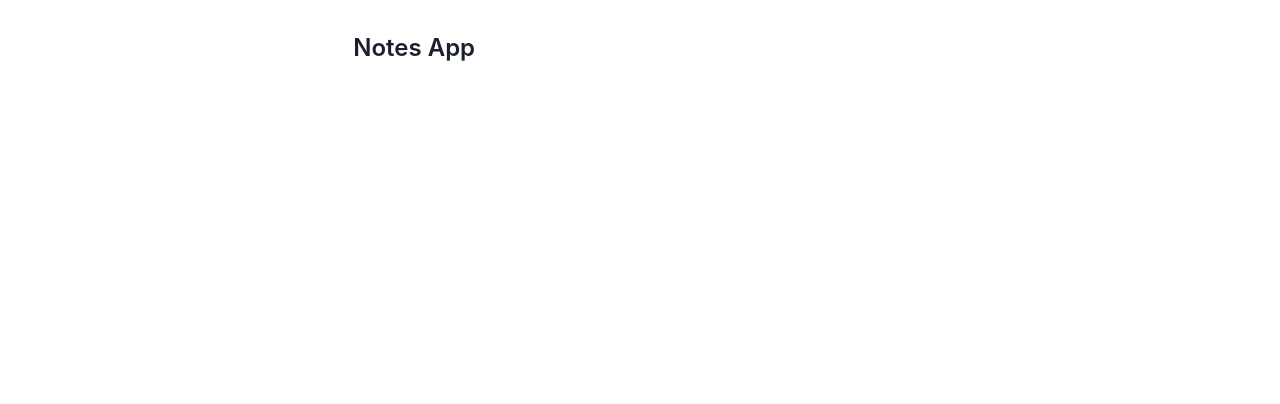
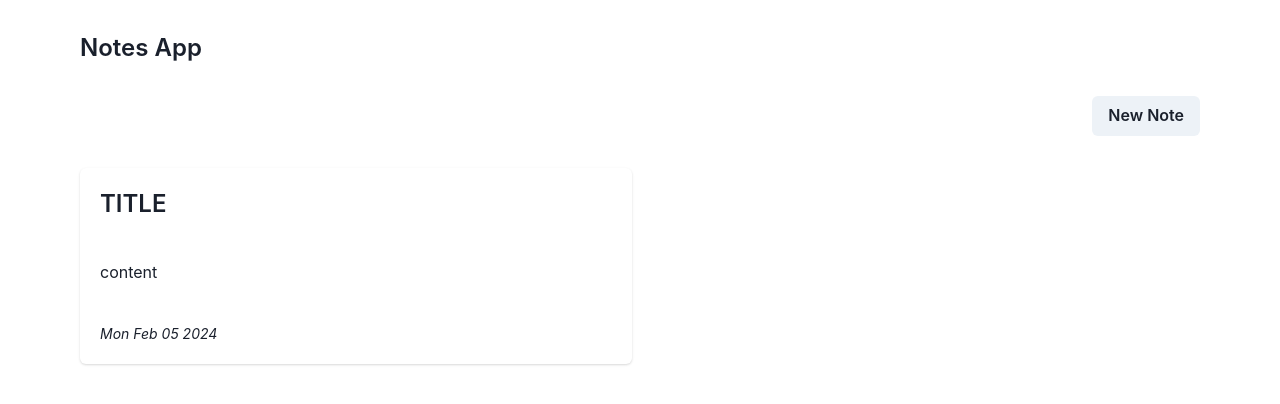
Before and after one commit to jackmaders/react-notes-app, a React (Vite) app: page / in a window 1280 px wide. Shown: the top 404 px of the page. Built offline with nearby package versions, Linux system fonts and the light colour scheme.

Commit message:
create initial structure

```diff
--- a/package.json
+++ b/package.json
@@ -17,7 +17,10 @@
     "@chakra-ui/react": "^2.8.2",
     "@emotion/react": "^11.11.3",
     "@emotion/styled": "^11.11.0",
+    "@types/dompurify": "^3.0.5",
+    "dompurify": "^3.0.8",
     "framer-motion": "^11.0.3",
+    "marked": "^12.0.0",
     "react": "^18.2.0",
     "react-dom": "^18.2.0"
   },
--- a/src/main.tsx
+++ b/src/main.tsx
@@ -1,4 +1,4 @@
-import { ChakraProvider, Container } from "@chakra-ui/react";
+import { ChakraProvider } from "@chakra-ui/react";
 import React from "react";
 import ReactDOM from "react-dom/client";
 import NotesApp from "./notesApp/NotesApp";
@@ -7,10 +7,10 @@ import "./tailwind.css";
 ReactDOM.createRoot(document.getElementById("root")!).render(
   <ChakraProvider>
     <React.StrictMode>
-      <Container className="space-y-8 pt-8">
+      <main className=" container space-y-8 pt-8">
         <h1 className="text-2xl font-semibold">Notes App</h1>
         <NotesApp />
-      </Container>
+      </main>
     </React.StrictMode>
   </ChakraProvider>
 );
--- a/src/notesApp/NotesApp.tsx
+++ b/src/notesApp/NotesApp.tsx
@@ -1,3 +1,30 @@
+import { Button } from "@chakra-ui/react";
+import NotesAppModalCreate from "./NotesAppModalCreate";
+import NotesAppModalEdit from "./NotesAppModalEdit";
+import NotesAppModalRead from "./NotesAppModalRead";
+import NotesAppNoteList from "./NotesAppNoteList";
+import { Note } from "./note";
+import { useState } from "react";
+
 export default function NotesApp() {
-  return <></>;
+  const [notes] = useState<Note[]>([
+    {
+      title: "title",
+      content: "content",
+      markdown: false,
+      createdDate: new Date(),
+    },
+  ]);
+
+  return (
+    <>
+      <div className="flex justify-end">
+        <Button>New Note</Button>
+      </div>
+      <NotesAppNoteList notes={notes} />
+      <NotesAppModalCreate />
+      <NotesAppModalRead />
+      <NotesAppModalEdit />
+    </>
+  );
 }
--- /dev/null
+++ b/src/notesApp/NotesAppModalCreate.tsx
@@ -0,0 +1,3 @@
+export default function NotesAppModalCreate() {
+  return <></>;
+}
--- /dev/null
+++ b/src/notesApp/NotesAppModalEdit.tsx
@@ -0,0 +1,3 @@
+export default function NotesAppModalEdit() {
+  return <></>;
+}
--- /dev/null
+++ b/src/notesApp/NotesAppModalRead.tsx
@@ -0,0 +1,3 @@
+export default function NotesAppModalRead() {
+  return <></>;
+}
--- /dev/null
+++ b/src/notesApp/NotesAppNoteList.tsx
@@ -0,0 +1,14 @@
+import NotesAppNotePreview from "./NotesAppNotePreview";
+import { Note } from "./note";
+
+export default function NotesAppNoteList({ notes }: { notes: Note[] }) {
+  return (
+    <>
+      <div className="grid grid-cols-2 gap-4">
+        {notes.map((note, index) => (
+          <NotesAppNotePreview key={index} {...note} />
+        ))}
+      </div>
+    </>
+  );
+}
--- /dev/null
+++ b/src/notesApp/NotesAppNotePreview.tsx
@@ -0,0 +1,43 @@
+import { Card, CardBody, CardFooter, CardHeader } from "@chakra-ui/react";
+import { Note } from "./note";
+import { marked } from "marked";
+import { useEffect, useState } from "react";
+import DOMPurify from "dompurify";
+
+const purify = DOMPurify();
+
+export default function NotesAppNotePreview({
+  title,
+  content,
+  markdown,
+  createdDate,
+}: Note) {
+  const [rawHTML, setRawHtml] = useState("");
+
+  useEffect(() => {
+    const parseContent = async () => {
+      if (!markdown) return setRawHtml(content);
+
+      return setRawHtml(await marked.parse(content));
+    };
+
+    parseContent();
+  }, [content, markdown]);
+
+  return (
+    <>
+      <Card>
+        <CardHeader className="text-2xl uppercase font-semibold">
+          {title}
+        </CardHeader>
+        <CardBody
+          dangerouslySetInnerHTML={{ __html: purify.sanitize(rawHTML) }}
+          className="line-clamp-3"
+        ></CardBody>
+        <CardFooter className="text-sm italic">
+          {createdDate.toDateString()}
+        </CardFooter>
+      </Card>
+    </>
+  );
+}
--- a/tailwind.config.js
+++ b/tailwind.config.js
@@ -1,8 +1,18 @@
 /** @type {import('tailwindcss').Config} */
 export default {
-    content: ["./index.html", "./src/**/*.{js,ts,jsx,tsx}"],
-    theme: {
-      extend: {},
+  content: ["./index.html", "./src/**/*.{js,ts,jsx,tsx}"],
+  theme: {
+    container: {
+      center: true,
+      padding: {
+        DEFAULT: "1rem",
+        sm: "2rem",
+        lg: "4rem",
+        xl: "5rem",
+        "2xl": "6rem",
+      },
     },
-    plugins: [],
-  };
+  },
+
+  plugins: [],
+};
```
Also changed, not shown: 1 other file (tests, documents, lock files or other folders).
